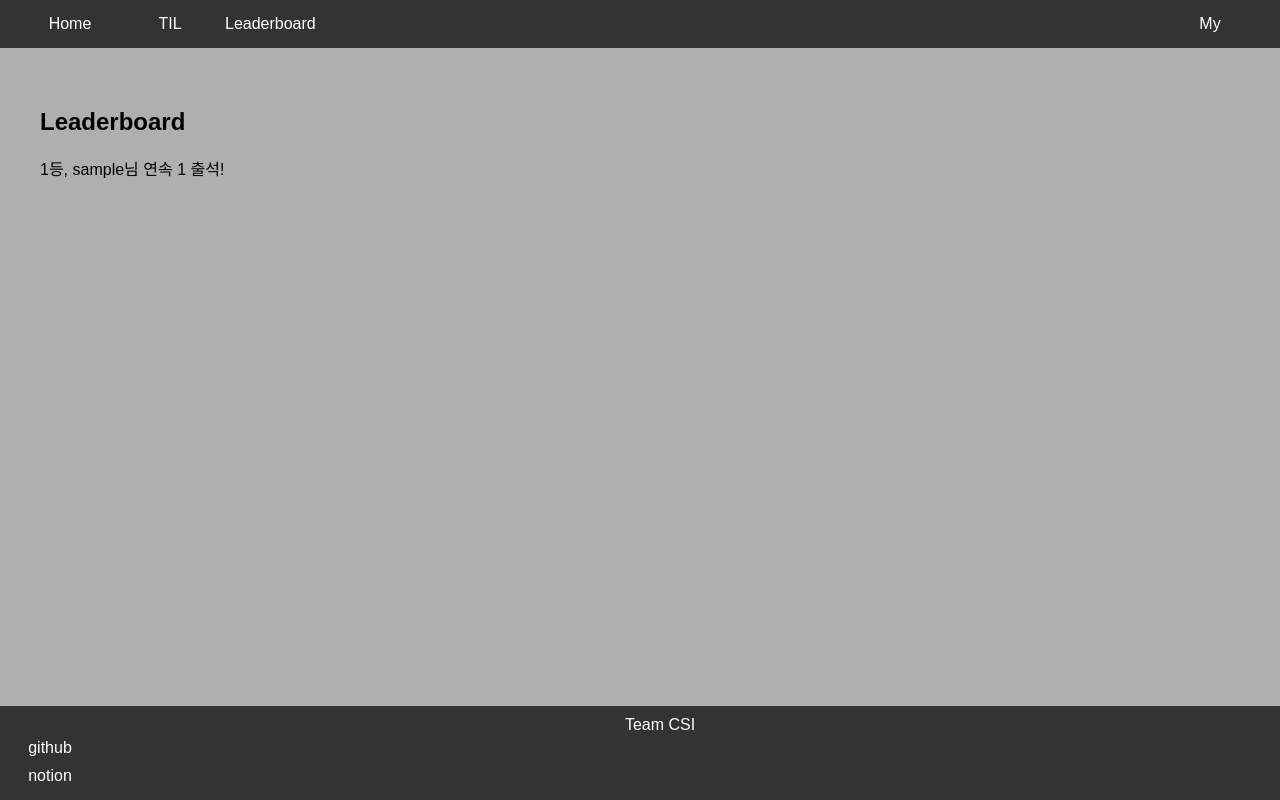
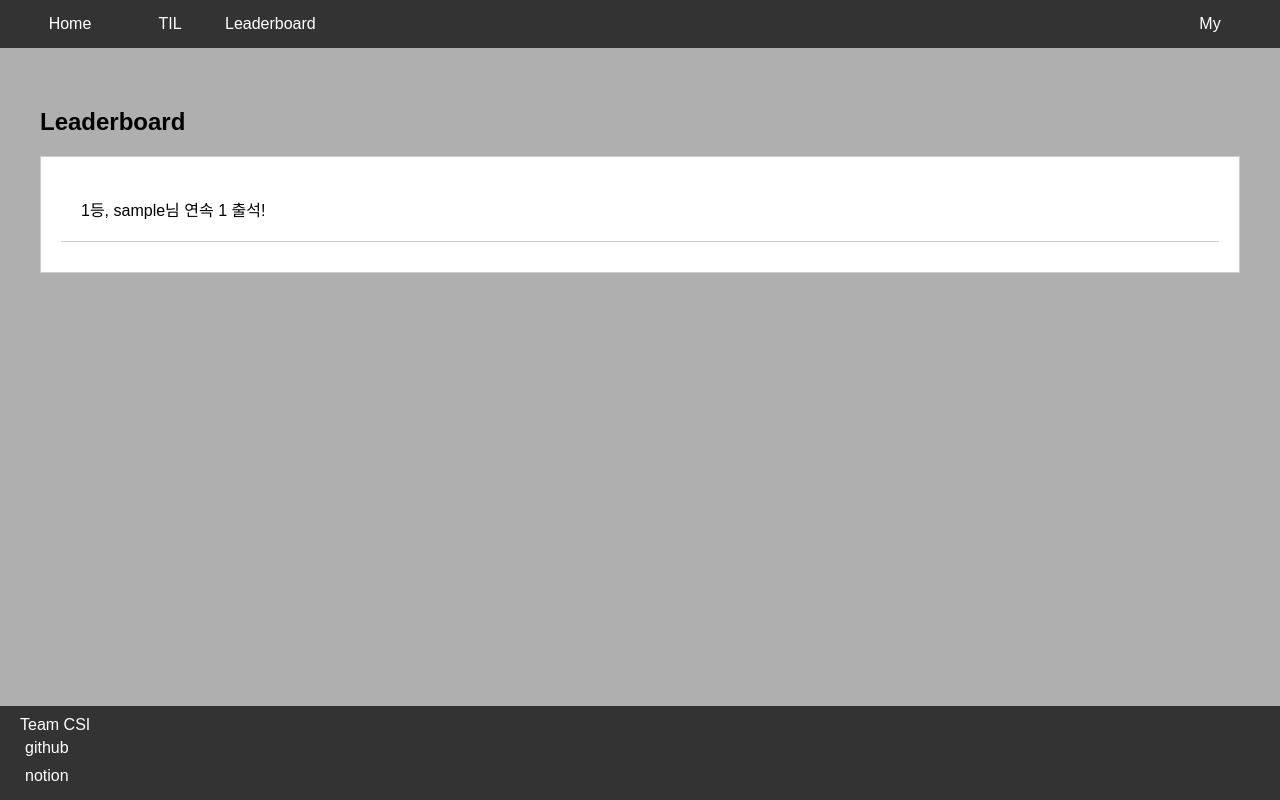
Before and after one commit to Twenty-One-Do/csi_group_project, a Flask app: page /leaderboard in a window 1280 px wide. Run offline with Flask 3, Linux system fonts and the light colour scheme; tables that the repository leaves empty hold one stand-in row (values such as "Sample post").

Commit message:
Please enter the commit message for your changes. Lines starting

```diff
--- a/static/leaderboard.css
+++ b/static/leaderboard.css
@@ -1,30 +1,20 @@
 @import url("color.css");
-body {
-    font-family: Arial, sans-serif;
-    height: 100%;
-    margin: 0;
-    padding: 0;
-    background-color: var(--middle-color);
-}
-
-.navbar {
-    background-color: var(--accent-color);
-    color: var(--normal-color);
-    padding: 10px 20px;
-    display: flex;
-    justify-content: space-between;
-}
 .leader-list {
     max-width: 1200px;
     margin: 20px auto;
     padding: 20px;
 }
-footer {
-    background-color: var(--accent-color);
-    color: var(--normal-color);
-    text-align: center;
-    padding: 10px 20px;
-    position: absolute;
-    bottom: 0;
-    width: 100%;
+
+.leaderboard {
+    background-color: var(--normal-color);
+    margin-top: 20px;
+    border: 1px solid #ccc;
+    padding: 20px;
+    text-align: left;
 }
+.rank-item {
+    margin-bottom: 10px;
+    padding: 20px;
+    border-bottom: 1px solid #ccc;
+    text-align: left;
+}
```
Also changed, not shown: app.py (+7 -7 lines).
